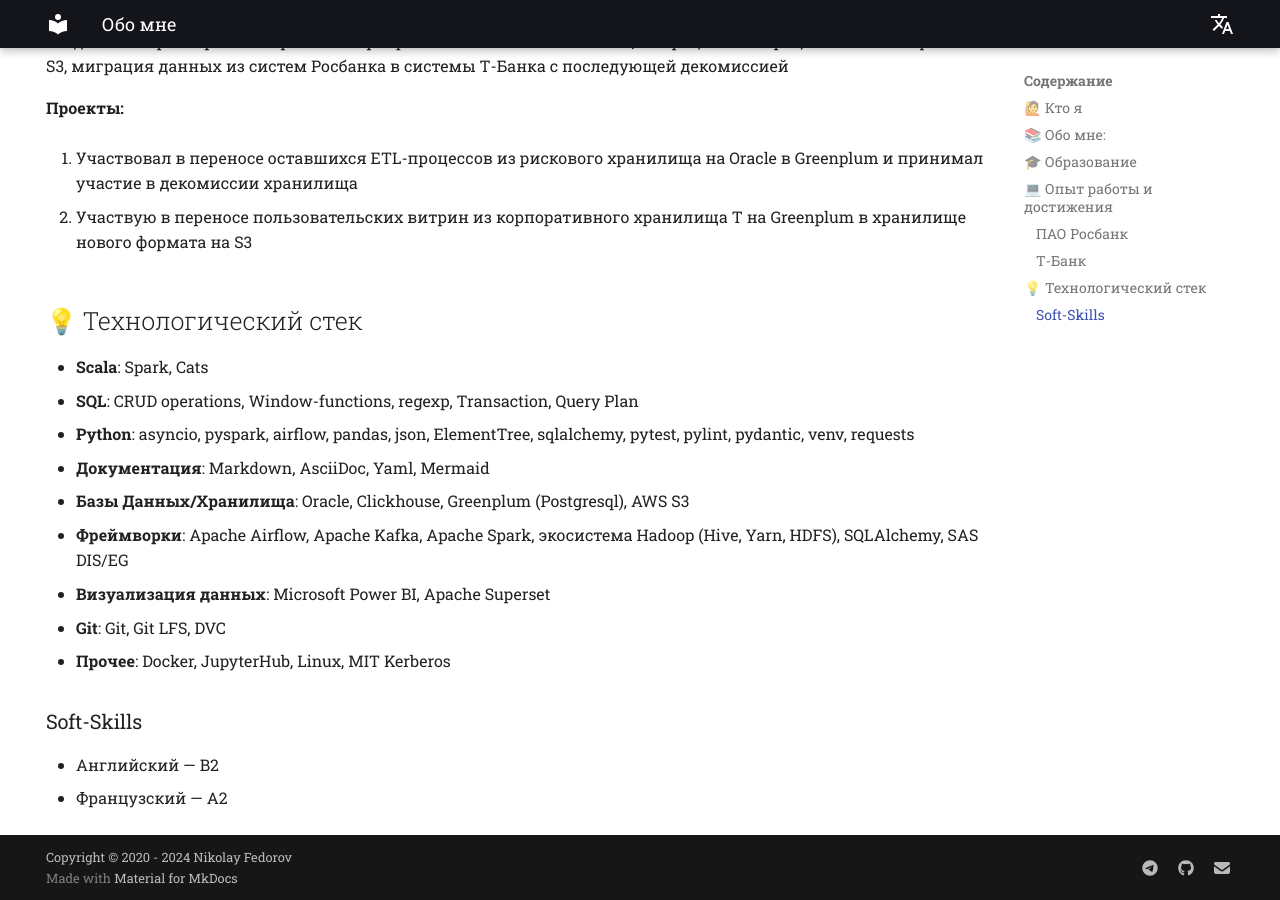
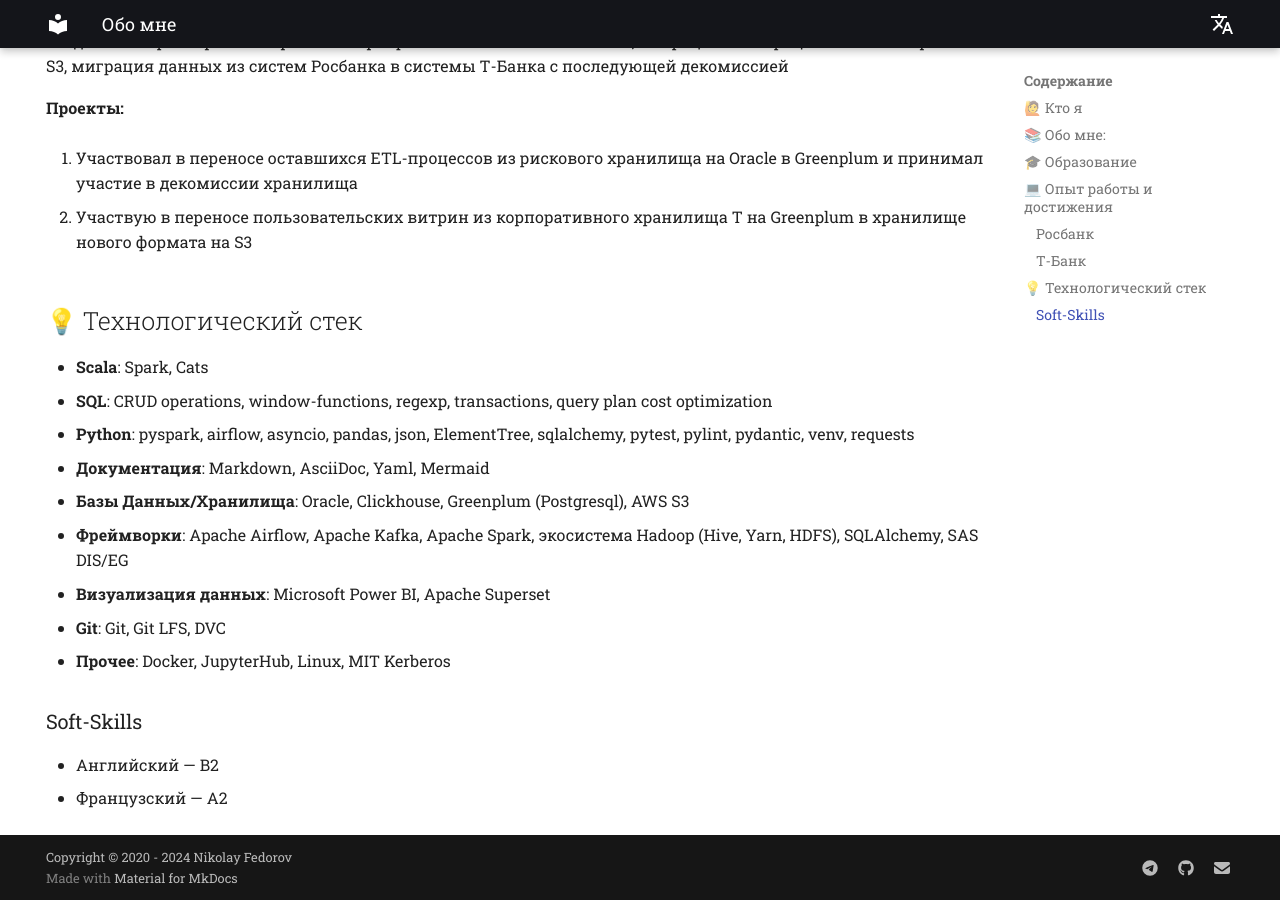
Before and after one commit to Orbitiumnos/MkDocs_CV, an MkDocs documentation site: the page built from docs/index.md, in a window 1280 px wide and 900 px high, scrolled down 3908 px. Built offline with MkDocs 1.6.1 and Material for MkDocs 9.7.7, drawn with Linux system fonts in a browser that asks for light colours; comment, search, counter and statistics services are not loaded.

Commit message:
Актуализировал описание

```diff
--- a/docs/index.md
+++ b/docs/index.md
@@ -53,7 +53,7 @@
 
 ## 💻 Опыт работы и достижения
 
-### **ПАО Росбанк**
+### **Росбанк**
 
 * Июль 2018 — Июль 2019
 
@@ -128,8 +128,8 @@
 ## 💡 Технологический стек
 
 - **Scala**: Spark, Cats
-- **SQL**: CRUD operations, Window-functions, regexp, Transaction, Query Plan
-- **Python**: asyncio, pyspark, airflow, pandas, json, ElementTree, sqlalchemy, pytest, pylint, pydantic, venv, requests
+- **SQL**: CRUD operations, window-functions, regexp, transactions, query plan cost optimization
+- **Python**: pyspark, airflow, asyncio, pandas, json, ElementTree, sqlalchemy, pytest, pylint, pydantic, venv, requests
 - **Документация**: Markdown, AsciiDoc, Yaml, Mermaid
 - **Базы Данных/Хранилища**: Oracle, Clickhouse, Greenplum (Postgresql), AWS S3
 - **Фреймворки**: Apache Airflow, Apache Kafka, Apache Spark, экосистема Hadoop (Hive, Yarn, HDFS), SQLAlchemy, SAS DIS/EG
```
Also changed, not shown: site/index.html.
